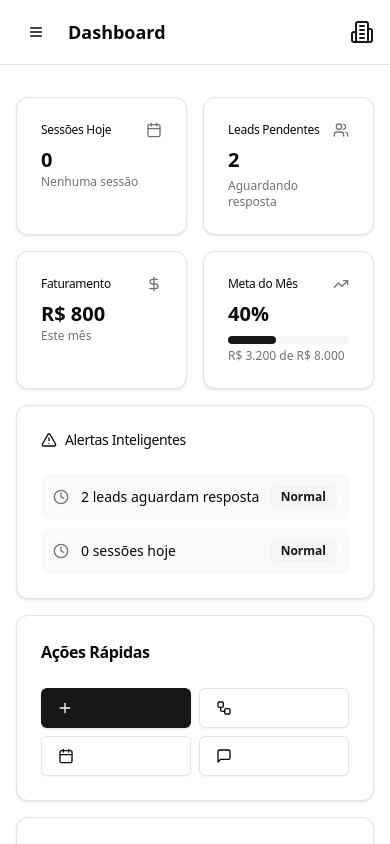
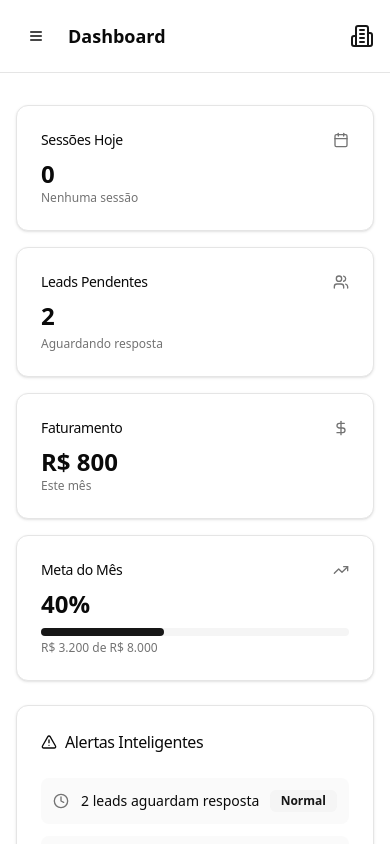
Before and after one commit to deivisontravizan/one-travvizan, a Next.js app: page / in a window 390 px wide. Built offline with nearby package versions, Linux system fonts and the light colour scheme.

Commit message:
[lasy] escreveu 4 arquivo(s)

```diff
--- a/src/app/page.tsx
+++ b/src/app/page.tsx
@@ -105,10 +105,17 @@ export default function Home() {
   };
 
   return (
-    <div className="flex h-screen bg-background">
+    <div className="min-h-screen bg-background">
+      <div className="flex h-screen">
+        {/* Sidebar Desktop */}
         <Sidebar />
+
+        {/* Main Content */}
         <div className="flex-1 flex flex-col overflow-hidden">
+          {/* Mobile Header */}
           <MobileHeader />
+
+          {/* Page Content */}
           <main className="flex-1 overflow-auto">
             <div className="p-4 lg:p-6">
               {renderView()}
@@ -116,5 +123,6 @@ export default function Home() {
           </main>
         </div>
       </div>
+    </div>
   );
 }
--- a/src/components/dashboard/overview-cards.tsx
+++ b/src/components/dashboard/overview-cards.tsx
@@ -49,17 +49,17 @@ export function OverviewCards() {
   ];
 
   return (
-    <div className="space-y-4">
+    <div className="space-y-6">
       {/* Cards principais */}
-      <div className="grid gap-4 grid-cols-2 lg:grid-cols-4">
+      <div className="grid gap-4 grid-cols-1 sm:grid-cols-2 lg:grid-cols-4">
         {/* Sessões Hoje */}
-        <Card>
+        <Card className="border border-border">
           <CardHeader className="flex flex-row items-center justify-between space-y-0 pb-2">
-            <CardTitle className="text-xs lg:text-sm font-medium">Sessões Hoje</CardTitle>
+            <CardTitle className="text-sm font-medium">Sessões Hoje</CardTitle>
             <Calendar className="h-4 w-4 text-muted-foreground" />
           </CardHeader>
           <CardContent>
-            <div className="text-xl lg:text-2xl font-bold">{todaySessions.length}</div>
+            <div className="text-2xl font-bold">{todaySessions.length}</div>
             <p className="text-xs text-muted-foreground">
               {todaySessions.length > 0 ? 'Próxima às 14:00' : 'Nenhuma sessão'}
             </p>
@@ -67,13 +67,13 @@ export function OverviewCards() {
         </Card>
 
         {/* Leads Pendentes */}
-        <Card>
+        <Card className="border border-border">
           <CardHeader className="flex flex-row items-center justify-between space-y-0 pb-2">
-            <CardTitle className="text-xs lg:text-sm font-medium">Leads Pendentes</CardTitle>
+            <CardTitle className="text-sm font-medium">Leads Pendentes</CardTitle>
             <Users className="h-4 w-4 text-muted-foreground" />
           </CardHeader>
           <CardContent>
-            <div className="text-xl lg:text-2xl font-bold">{pendingClients.length}</div>
+            <div className="text-2xl font-bold">{pendingClients.length}</div>
             <div className="flex items-center gap-2 mt-1">
               {pendingClients.length > 3 && (
                 <Badge variant="destructive" className="text-xs">
@@ -89,13 +89,13 @@ export function OverviewCards() {
         </Card>
 
         {/* Faturamento Mensal */}
-        <Card>
+        <Card className="border border-border">
           <CardHeader className="flex flex-row items-center justify-between space-y-0 pb-2">
-            <CardTitle className="text-xs lg:text-sm font-medium">Faturamento</CardTitle>
+            <CardTitle className="text-sm font-medium">Faturamento</CardTitle>
             <DollarSign className="h-4 w-4 text-muted-foreground" />
           </CardHeader>
           <CardContent>
-            <div className="text-xl lg:text-2xl font-bold">
+            <div className="text-2xl font-bold">
               R$ {monthlyRevenue.toLocaleString('pt-BR')}
             </div>
             <p className="text-xs text-muted-foreground">
@@ -105,13 +105,13 @@ export function OverviewCards() {
         </Card>
 
         {/* Meta do Mês */}
-        <Card>
+        <Card className="border border-border">
           <CardHeader className="flex flex-row items-center justify-between space-y-0 pb-2">
-            <CardTitle className="text-xs lg:text-sm font-medium">Meta do Mês</CardTitle>
+            <CardTitle className="text-sm font-medium">Meta do Mês</CardTitle>
             <TrendingUp className="h-4 w-4 text-muted-foreground" />
           </CardHeader>
           <CardContent>
-            <div className="text-xl lg:text-2xl font-bold">{goalProgress.toFixed(0)}%</div>
+            <div className="text-2xl font-bold">{goalProgress.toFixed(0)}%</div>
             <div className="w-full bg-muted rounded-full h-2 mt-2">
               <div
                 className="bg-primary h-2 rounded-full transition-all"
@@ -125,16 +125,16 @@ export function OverviewCards() {
         </Card>
       </div>
 
-      {/* Alertas IA - Mobile otimizado */}
-      <Card>
+      {/* Alertas IA */}
+      <Card className="border border-border">
         <CardHeader>
-          <CardTitle className="text-sm lg:text-base font-medium flex items-center gap-2">
+          <CardTitle className="text-base font-medium flex items-center gap-2">
             <AlertTriangle className="h-4 w-4" />
             Alertas Inteligentes
           </CardTitle>
         </CardHeader>
         <CardContent>
-          <div className="space-y-2">
+          <div className="space-y-3">
             {alerts.map((alert, index) => (
               <div key={index} className="flex items-center justify-between p-3 bg-muted/50 rounded-lg">
                 <div className="flex items-center gap-3">
--- a/src/components/layout/mobile-sidebar.tsx
+++ b/src/components/layout/mobile-sidebar.tsx
@@ -5,7 +5,7 @@ import { cn } from '@/lib/utils';
 import { Button } from '@/components/ui/button';
 import { ScrollArea } from '@/components/ui/scroll-area';
 import { Separator } from '@/components/ui/separator';
-import { Sheet, SheetContent, SheetTrigger } from '@/components/ui/sheet';
+import { Sheet, SheetContent } from '@/components/ui/sheet';
 import { useApp } from '@/contexts/app-context';
 import { useMounted } from '@/hooks/use-mounted';
 import {
@@ -90,7 +90,7 @@ interface MobileSidebarProps {
   onClose: () => void;
 }
 
-export function MobileSidebar({ isOpen, onClose }: MobileSidebarProps) {
+function MobileSidebar({ isOpen, onClose }: MobileSidebarProps) {
   const { currentView, setCurrentView, user } = useApp();
   const { theme, setTheme } = useTheme();
   const mounted = useMounted();
@@ -105,7 +105,7 @@ export function MobileSidebar({ isOpen, onClose }: MobileSidebarProps) {
       <SheetContent side="left" className="w-80 p-0">
         <div className="flex h-full flex-col bg-card">
           {/* Header */}
-          <div className="p-6">
+          <div className="p-6 border-b border-border">
             <div className="flex items-center justify-between mb-4">
               <div className="flex items-center gap-2">
                 <Building2 className="h-8 w-8 text-primary" />
@@ -132,8 +132,6 @@ export function MobileSidebar({ isOpen, onClose }: MobileSidebarProps) {
             )}
           </div>
 
-          <Separator />
-
           {/* Navigation */}
           <ScrollArea className="flex-1 px-3">
             <div className="space-y-1 py-4">
@@ -147,7 +145,7 @@ export function MobileSidebar({ isOpen, onClose }: MobileSidebarProps) {
                     variant={isActive ? "secondary" : "ghost"}
                     className={cn(
                       "w-full justify-start gap-3 h-12",
-                      isActive && "bg-primary/10 text-primary border-primary/20"
+                      isActive && "bg-primary/10 text-primary"
                     )}
                     onClick={() => handleNavigation(item.id)}
                   >
@@ -162,11 +160,9 @@ export function MobileSidebar({ isOpen, onClose }: MobileSidebarProps) {
             </div>
           </ScrollArea>
 
-          <Separator />
-
           {/* Bottom Section */}
-          <div className="p-3 space-y-1">
-            <div className="flex items-center justify-between mb-2">
+          <div className="p-3 border-t border-border">
+            <div className="flex items-center justify-between mb-3">
               <span className="text-xs text-muted-foreground">Tema</span>
               {mounted ? (
                 <Button
@@ -182,10 +178,11 @@ export function MobileSidebar({ isOpen, onClose }: MobileSidebarProps) {
                   )}
                 </Button>
               ) : (
-                <div className="h-8 w-8" />
+                <div className="h-8 w-8 bg-muted/20 rounded animate-pulse" />
               )}
             </div>
 
+            <div className="space-y-1">
               {bottomItems.map((item) => {
                 const Icon = item.icon;
                 const isActive = currentView === item.id;
@@ -204,6 +201,7 @@ export function MobileSidebar({ isOpen, onClose }: MobileSidebarProps) {
               })}
             </div>
           </div>
+        </div>
       </SheetContent>
     </Sheet>
   );
@@ -220,12 +218,14 @@ export function MobileHeader() {
 
   return (
     <>
-      <div className="lg:hidden flex items-center justify-between p-4 border-b bg-background/95 backdrop-blur supports-[backdrop-filter]:bg-background/60 sticky top-0 z-50">
+      {/* Mobile Header - só aparece em telas pequenas */}
+      <header className="lg:hidden flex items-center justify-between p-4 border-b border-border bg-background/95 backdrop-blur supports-[backdrop-filter]:bg-background/60 sticky top-0 z-50">
         <div className="flex items-center gap-3">
           <Button
             variant="ghost"
             size="sm"
             onClick={() => setSidebarOpen(true)}
+            className="h-10 w-10 p-0"
           >
             <Menu className="h-5 w-5" />
           </Button>
@@ -235,8 +235,9 @@ export function MobileHeader() {
         <div className="flex items-center gap-2">
           <Building2 className="h-6 w-6 text-primary" />
         </div>
-      </div>
+      </header>
 
+      {/* Mobile Sidebar */}
       <MobileSidebar
         isOpen={sidebarOpen}
         onClose={() => setSidebarOpen(false)}
--- a/src/components/layout/sidebar.tsx
+++ b/src/components/layout/sidebar.tsx
@@ -88,9 +88,9 @@ export function Sidebar() {
   const mounted = useMounted();
 
   return (
-    <div className="hidden lg:flex h-full w-64 flex-col bg-card border-r">
+    <aside className="hidden lg:flex h-full w-64 flex-col bg-card border-r border-border">
       {/* Header */}
-      <div className="p-6">
+      <div className="p-6 border-b border-border">
         <div className="flex items-center gap-2 mb-4">
           <Building2 className="h-8 w-8 text-primary" />
           <div>
@@ -112,8 +112,6 @@ export function Sidebar() {
         )}
       </div>
 
-      <Separator />
-
       {/* Navigation */}
       <ScrollArea className="flex-1 px-3">
         <div className="space-y-1 py-4">
@@ -127,12 +125,12 @@ export function Sidebar() {
                 variant={isActive ? "secondary" : "ghost"}
                 className={cn(
                   "w-full justify-start gap-3 h-12",
-                  isActive && "bg-primary/10 text-primary border-primary/20"
+                  isActive && "bg-primary/10 text-primary"
                 )}
                 onClick={() => setCurrentView(item.id)}
               >
-                <Icon className="h-5 w-5" />
-                <div className="flex flex-col items-start">
+                <Icon className="h-5 w-5 flex-shrink-0" />
+                <div className="flex flex-col items-start text-left">
                   <span className="text-sm font-medium">{item.label}</span>
                   <span className="text-xs text-muted-foreground">{item.description}</span>
                 </div>
@@ -142,11 +140,9 @@ export function Sidebar() {
         </div>
       </ScrollArea>
 
-      <Separator />
-
       {/* Bottom Section */}
-      <div className="p-3 space-y-1">
-        <div className="flex items-center justify-between mb-2">
+      <div className="p-3 border-t border-border">
+        <div className="flex items-center justify-between mb-3">
           <span className="text-xs text-muted-foreground">Tema</span>
           {mounted ? (
             <Button
@@ -162,10 +158,11 @@ export function Sidebar() {
               )}
             </Button>
           ) : (
-            <div className="h-8 w-8" />
+            <div className="h-8 w-8 bg-muted/20 rounded animate-pulse" />
           )}
         </div>
 
+        <div className="space-y-1">
           {bottomItems.map((item) => {
             const Icon = item.icon;
             const isActive = currentView === item.id;
@@ -174,15 +171,16 @@ export function Sidebar() {
               <Button
                 key={item.id}
                 variant={isActive ? "secondary" : "ghost"}
-              className="w-full justify-start gap-3"
+                className="w-full justify-start gap-3 h-10"
                 onClick={() => setCurrentView(item.id)}
               >
                 <Icon className="h-4 w-4" />
-              {item.label}
+                <span className="text-sm">{item.label}</span>
               </Button>
             );
           })}
         </div>
       </div>
+    </aside>
   );
 }
```
Lines whose indentation alone changed are shown as unchanged.
